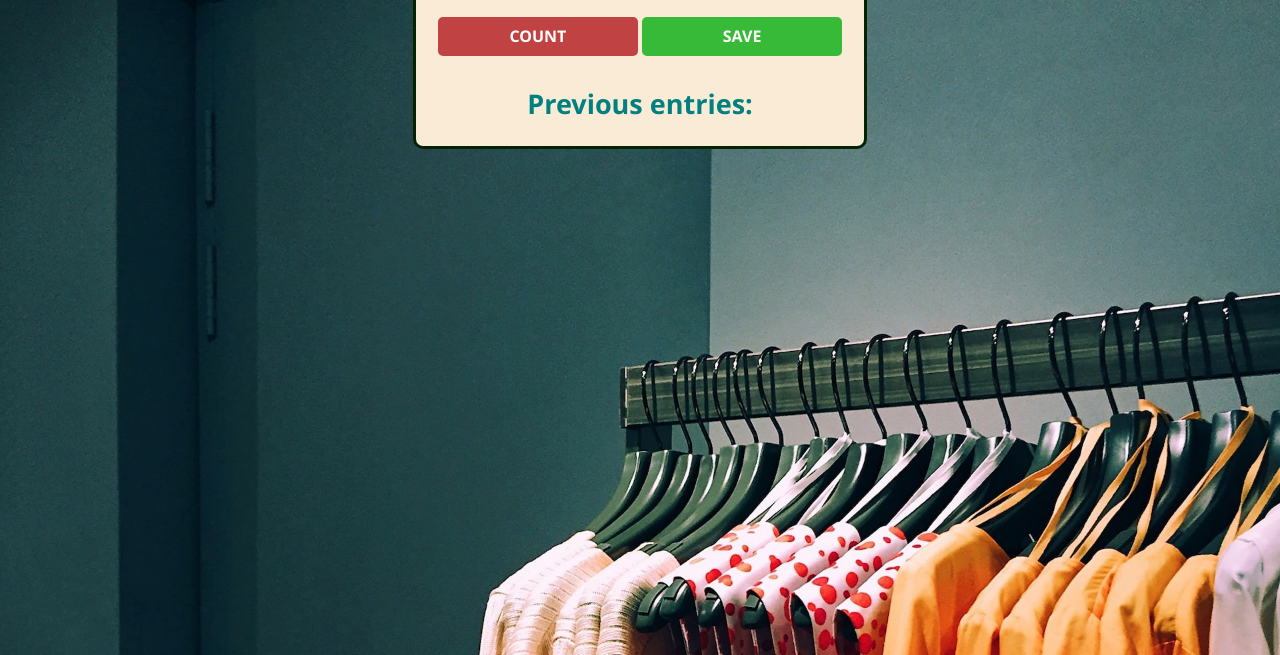
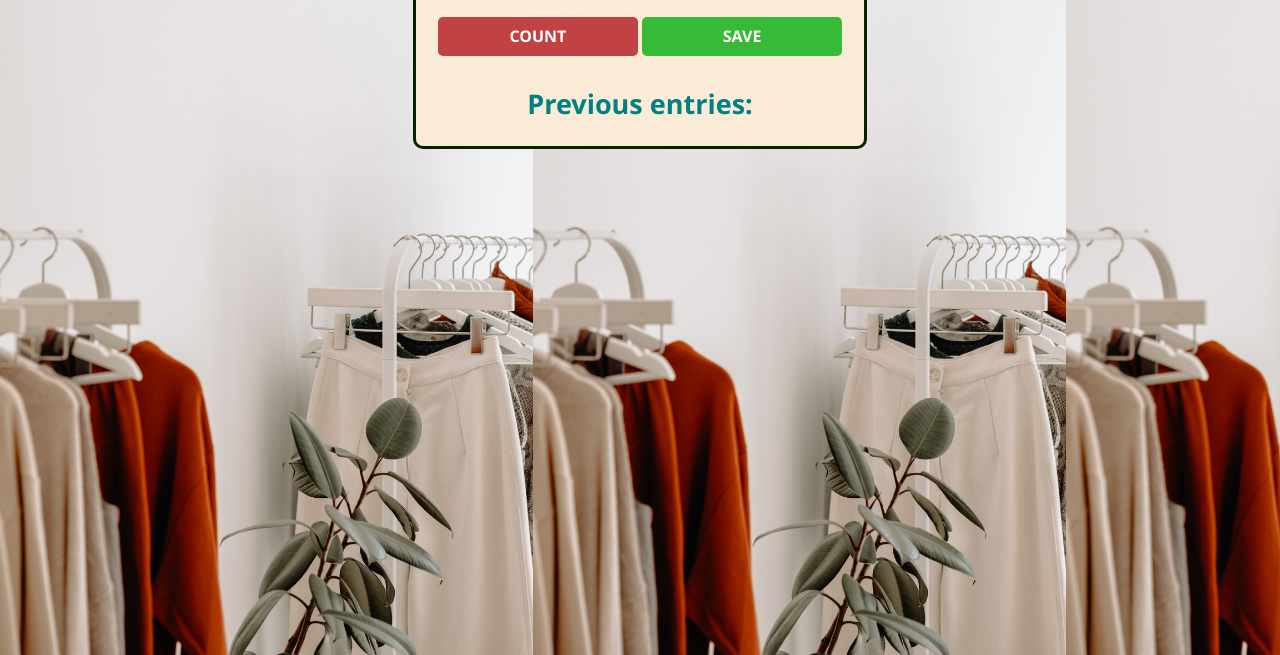
Before and after one commit to nour-m-code/counter-app, a plain HTML site: page index.html in a window 1280 px wide. Shown: the part 145-800 px from the top of the page. Drawn offline with nearby package versions, Linux system fonts and the light colour scheme.

Commit message:
Update index.css
I changed the background-image and background-size CSS properties.

```diff
--- a/index.css
+++ b/index.css
@@ -1,6 +1,6 @@
 body {
-    background-image: url(marcus-loke-xXJ6utyoSw0-unsplash.jpg);
-    background-size: cover;
+    background-image: url(./img/serene-boutique.jpg);
+    background-size: contain;
     font-family: 'Segoe UI';
     font-weight: bold;
     text-align: center;
```
